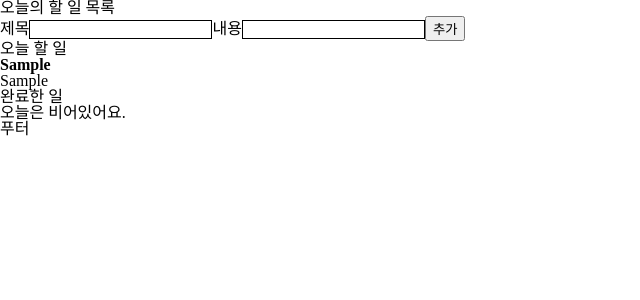
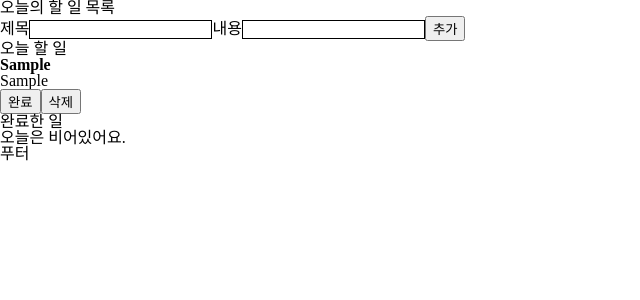
Before and after one commit to ByungyeonKim/react-to-do-list, a React (Create React App) app: page / in a window 1280 px wide. Both pictures are taken after typing "Sample", "Sample" into the empty fields and a click on the button "추가". Shown: the top 300 px of the page, without its empty margins (0-640 px from the left). Built offline with nearby package versions, Linux system fonts and the light colour scheme.

Commit message:
Add isDone toggle handler

```diff
--- a/src/App.jsx
+++ b/src/App.jsx
@@ -16,6 +16,23 @@ function App() {
 
     setTodos((prev) => [...prev, newTodo]);
   };
+  const toggleIsDone = (todoId) => {
+    let newTodo = null;
+    let newTodos = [];
+
+    todos.forEach((todo) => {
+      if (todo.id === todoId) {
+        newTodo = {
+          ...todo,
+          isDone: !todo.isDone,
+        };
+        return;
+      }
+      newTodos.push(todo);
+    });
+
+    setTodos([...newTodos, newTodo]);
+  };
 
   const doingList = [];
   const doneList = [];
@@ -30,9 +47,9 @@ function App() {
       <h1>오늘의 할 일 목록</h1>
       <TodoForm onAddTodos={onAddTodos} />
       <h2>오늘 할 일</h2>
-      <TodoList todos={doingList} />
+      <TodoList todos={doingList} toggleIsDone={toggleIsDone} />
       <h2>완료한 일</h2>
-      <TodoList todos={doneList} />
+      <TodoList todos={doneList} toggleIsDone={toggleIsDone} />
       <Footer />
     </>
   );
--- a/src/components/TodoItem.jsx
+++ b/src/components/TodoItem.jsx
@@ -1,8 +1,14 @@
-export function TodoItem({ todo }) {
+export function TodoItem({ todo, toggleIsDone }) {
+  const { id, title, contents, isDone } = todo;
+
   return (
     <section>
-      <b>{todo.title}</b>
-      <p>{todo.contents}</p>
+      <b>{title}</b>
+      <p>{contents}</p>
+      <button onClick={() => toggleIsDone(id)}>
+        {isDone ? '취소' : '완료'}
+      </button>
+      <button>삭제</button>
     </section>
   );
 }
--- a/src/components/TodoList.jsx
+++ b/src/components/TodoList.jsx
@@ -1,6 +1,6 @@
 import { TodoItem } from './TodoItem';
 
-export function TodoList({ todos }) {
+export function TodoList({ todos, toggleIsDone }) {
   if (!todos.length) return <p>오늘은 비어있어요.</p>;
 
   return (
@@ -8,7 +8,7 @@ export function TodoList({ todos }) {
       {todos.map((todo) => {
         return (
           <li key={todo.id}>
-            <TodoItem todo={todo} />
+            <TodoItem todo={todo} toggleIsDone={toggleIsDone} />
           </li>
         );
       })}
```
